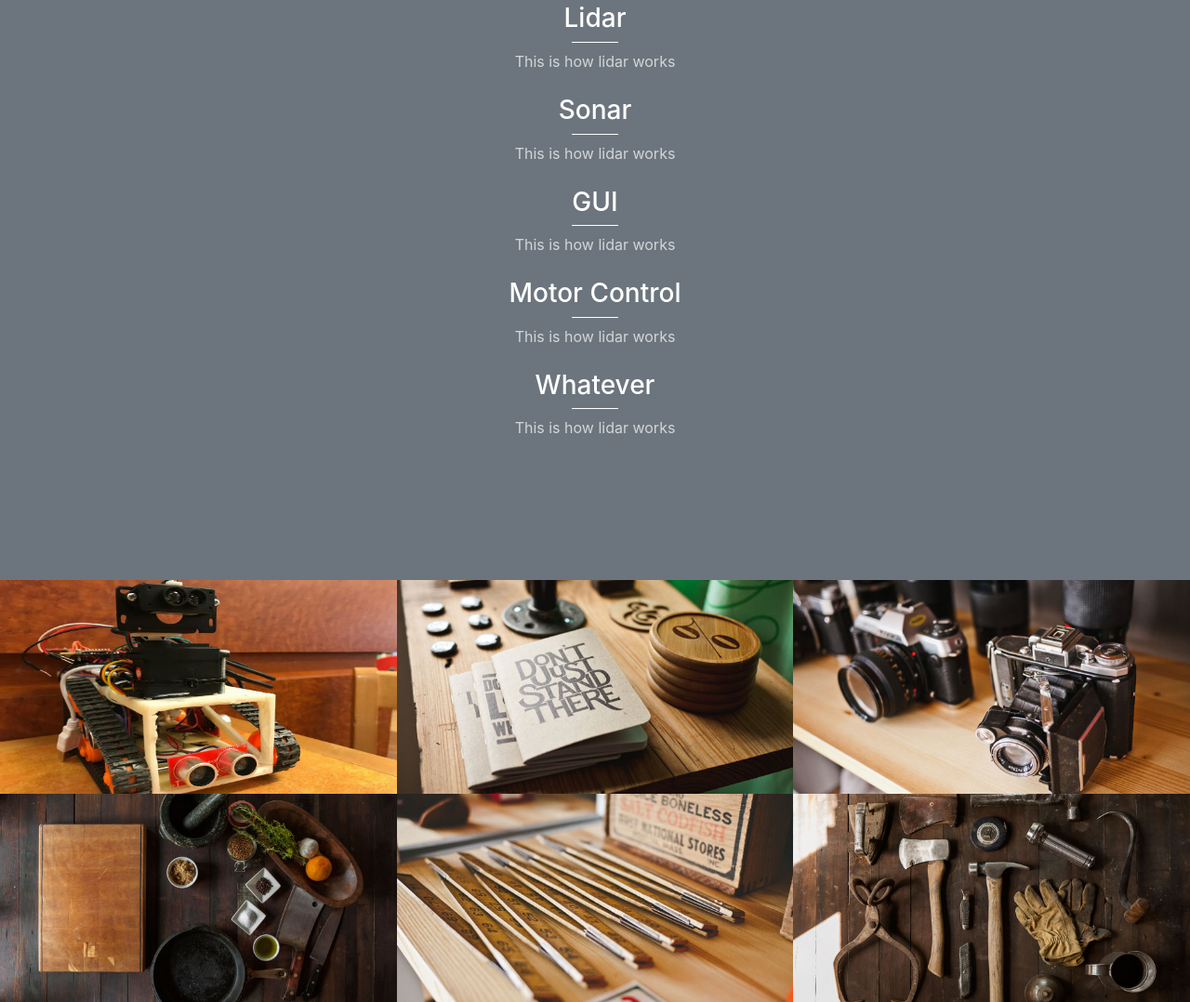
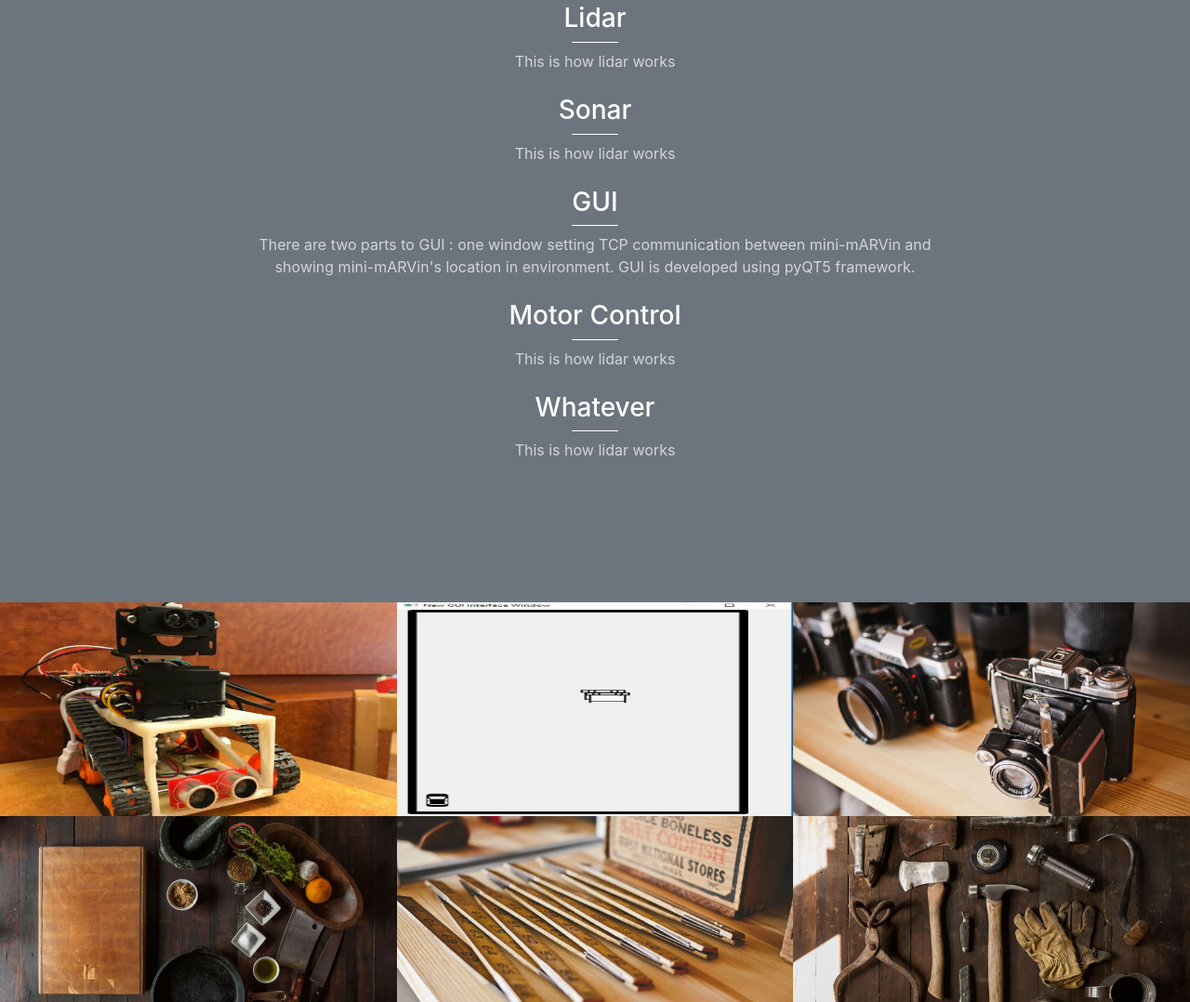
Before and after one commit to kbyun03/mini-mARVin, a website with bundled scripts: page WebPage2/index.html in a window 1280 px wide. Shown: the part 2019-3097 px from the top of the page at 93% size. Built offline with nearby package versions, Linux system fonts and the light colour scheme.

Commit message:
added info about gui

```diff
--- a/WebPage2/index.html
+++ b/WebPage2/index.html
@@ -141,7 +141,7 @@
 
             <h3 class="section-heading text-white">GUI</h3>
             <hr class="light my-2">
-            <p class="text-faded mb-4">This is how lidar works </p>
+            <p class="text-faded mb-4">There are two parts to GUI : one window setting TCP communication between mini-mARVin and showing mini-mARVin's location in environment. GUI is developed using pyQT5 framework. </p>
 
             <h3 class="section-heading text-white">Motor Control</h3>
             <hr class="light my-2">
@@ -176,8 +176,8 @@
             </a>
           </div>
           <div class="col-lg-4 col-sm-6">
-            <a class="portfolio-box" href="img/portfolio/fullsize/2.jpg">
-              <img class="img-fluid" src="img/portfolio/thumbnails/2.jpg" alt="">
+            <a class="portfolio-box" href="image/obstacleTest.JPG">
+              <img class="img-fluid" src="image/Thumbnails/obstacleTest.jpg" alt="">
               <div class="portfolio-box-caption">
                 <div class="portfolio-box-caption-content">
                   <div class="project-category text-faded">
```
Also changed, not shown: WebPage2/image/Thumbnails/obstacleTest.jpg (added), WebPage2/image/obstacleTest.JPG (added).
